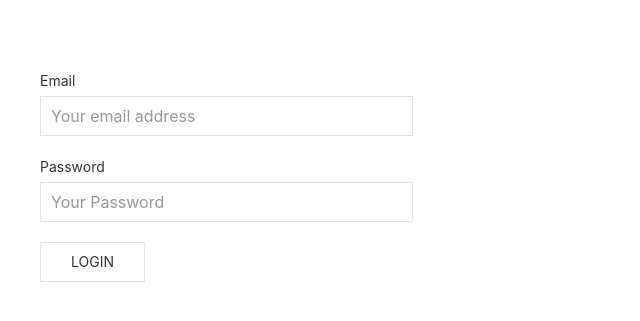
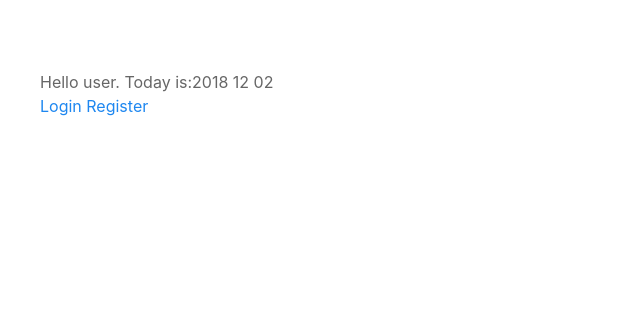
Before and after one commit to kouts34/PHP-Login-System, a PHP site: page / in a window 1280 px wide. Shown: the top 321 px of the page, without its empty margins (0-640 px from the left). Run offline with PHP 8.4, Linux system fonts and the light colour scheme; some libraries are stand-ins or nearby versions.

Commit message:
Update index.php

```diff
--- a/index.php
+++ b/index.php
@@ -24,29 +24,13 @@
   <body>
 
   	<div class="uk-section uk-container">
-  		<div class="uk-grid uk-child-width-1-3@s uk-child-width-1-1" uk-grid>
-			<form class="uk-form-stacked js-login">
-
-			    <div class="uk-margin">
-			        <label class="uk-form-label" for="form-stacked-text">Email</label>
-			        <div class="uk-form-controls">
-			            <input class="uk-input" id="form-stacked-text" type="email" required='required' placeholder="Your email address">
-			        </div>
-			    </div>
-
-			    <div class="uk-margin">
-			        <label class="uk-form-label" for="form-stacked-text">Password</label>
-			        <div class="uk-form-controls">
-			            <input class="uk-input" id="form-stacked-text" type="password" required='required' placeholder="Your Password">
-			        </div>
-			    </div>
-
-			    <div class="uk-margin">
-			        <button class="uk-button uk-button-default" type="submit">Login</button>
-			    </div>
-
-			</form>
-  		</div>
+  		<?php echo "Hello user. Today is:";
+  		echo date("Y m d");
+  		?>
+  		<p>
+  			<a href="/login.php">Login</a>
+  			<a href="/register.php">Register</a>
+  		</p>
   	</div>
 
   	<?php require_once "inc/footer.php"; ?>
```
